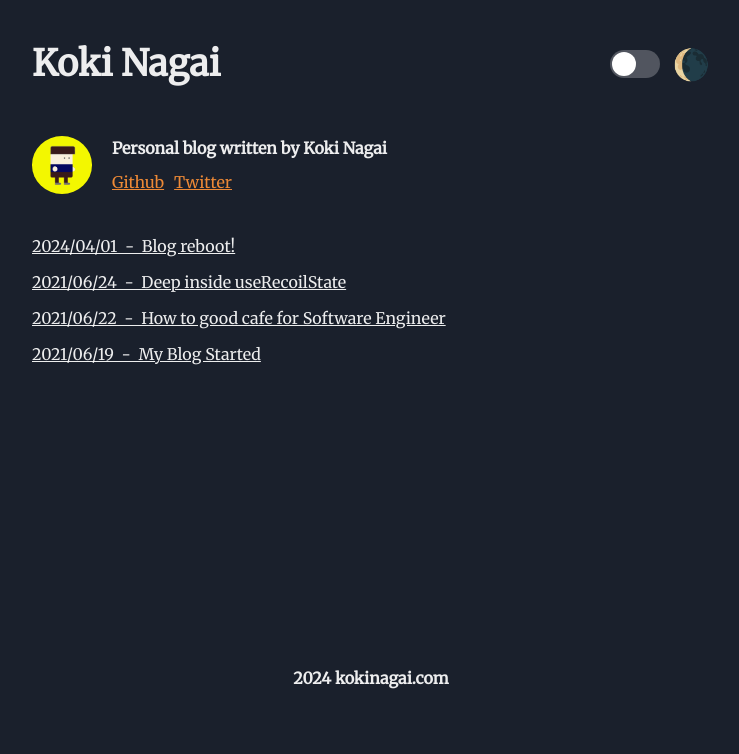
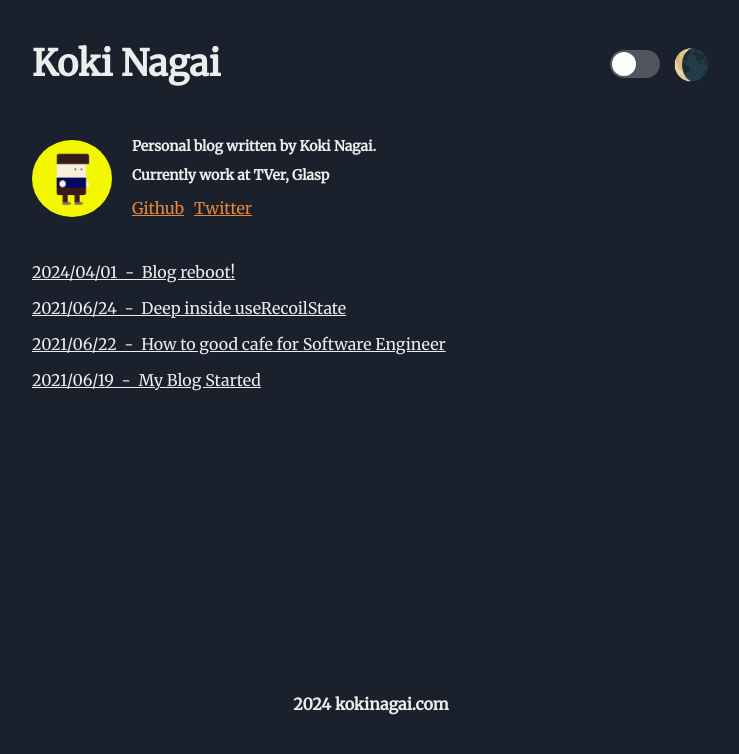
Before and after one commit to NagaiKoki/blog, a Next.js app: page / in a window 1280 px wide. Shown: the top 754 px of the page, without its empty margins (269-1008 px from the left). Built offline with nearby package versions, Linux system fonts and the light colour scheme.

Commit message:
refactor

```diff
--- a/src/components/domains/Articles/index.tsx
+++ b/src/components/article/ArticleContent/ArticleContent.tsx
@@ -1,6 +1,6 @@
 import { Heading } from '@chakra-ui/react';
-import { MarkdownRenderer } from '@/components/shared/Markdown/Renderer';
-import styles from './articles.module.css';
+import { MarkdownRenderer } from '@/components/markdown/Renderer';
+import styles from './articleContent.module.css';
 
 type Props = {
   title: string;
@@ -8,7 +8,7 @@ type Props = {
   createdAt: string;
 };
 
-export const Article = ({ title, content, createdAt }: Props) => {
+export const ArticleContent = ({ title, content, createdAt }: Props) => {
   return (
     <div>
       <header className={styles.Header}>
--- /dev/null
+++ b/src/components/article/article.module.css
@@ -0,0 +1,3 @@
+.Aside__Wrapper {
+  margin-top: 90px;
+}
--- a/src/components/layouts/Aside.tsx
+++ b/src/components/layouts/Aside.tsx
@@ -7,15 +7,18 @@ export const Aside = () => {
       <div className="Image__Wrapper">
         <img
           src="/kokiImage.png"
-          width="60"
-          height="60"
+          width="80"
+          height="80"
           alt="koki nagai icon"
           className="Profile__Image"
         />
       </div>
       <div>
-        <Text fontSize="md" fontWeight="bold" padding="0">
-          Personal blog written by Koki Nagai
+        <Text fontSize="14px" fontWeight="bold" padding="0" marginBottom="8px">
+          Personal blog written by Koki Nagai.
+        </Text>
+        <Text fontSize="14px" fontWeight="bold" padding="0">
+          Currently work at TVer, Glasp
         </Text>
         <Flex paddingTop="10px">
           <Text fontSize="md" marginRight="10px" padding="0">
--- a/src/pages/posts/1.tsx
+++ b/src/pages/posts/1.tsx
@@ -1,5 +1,5 @@
 import React from 'react';
-import { ArticleLayout } from '@/components/layouts/ArticleLayout';
+import { Article } from '@/components/article/Article';
 import { GetStaticProps } from 'next';
 import { getContent } from '@/utils/getContent';
 
@@ -13,5 +13,5 @@ export const getStaticProps: GetStaticProps = async () => {
 };
 
 export default function Component({ content }: { content: string }) {
-  return <ArticleLayout contentNumber={1} content={content} />;
+  return <Article contentNumber={1} content={content} />;
 }
--- a/src/pages/posts/2.tsx
+++ b/src/pages/posts/2.tsx
@@ -1,5 +1,5 @@
 import React from 'react';
-import { ArticleLayout } from '@/components/layouts/ArticleLayout';
+import { Article } from '@/components/article/Article';
 import { GetStaticProps } from 'next';
 import { getContent } from '@/utils/getContent';
 
@@ -13,5 +13,5 @@ export const getStaticProps: GetStaticProps = async () => {
 };
 
 export default function Component({ content }: { content: string }) {
-  return <ArticleLayout contentNumber={2} content={content} />;
+  return <Article contentNumber={2} content={content} />;
 }
--- a/src/pages/posts/3.tsx
+++ b/src/pages/posts/3.tsx
@@ -1,5 +1,5 @@
 import React from 'react';
-import { ArticleLayout } from '@/components/layouts/ArticleLayout';
+import { Article } from '@/components/article/Article';
 import { GetStaticProps } from 'next';
 import { getContent } from '@/utils/getContent';
 
@@ -13,5 +13,5 @@ export const getStaticProps: GetStaticProps = async () => {
 };
 
 export default function Component({ content }: { content: string }) {
-  return <ArticleLayout contentNumber={3} content={content} />;
+  return <Article contentNumber={3} content={content} />;
 }
--- a/src/pages/posts/4.tsx
+++ b/src/pages/posts/4.tsx
@@ -1,5 +1,5 @@
 import React from 'react';
-import { ArticleLayout } from '@/components/layouts/ArticleLayout';
+import { Article } from '@/components/article/Article';
 import { GetStaticProps } from 'next';
 import { getContent } from '@/utils/getContent';
 
@@ -13,5 +13,5 @@ export const getStaticProps: GetStaticProps = async () => {
 };
 
 export default function Component({ content }: { content: string }) {
-  return <ArticleLayout contentNumber={4} content={content} />;
+  return <Article contentNumber={4} content={content} />;
 }
```
Also changed, not shown: src/components/article/Article.tsx (renamed from src/components/layouts/ArticleLayout.tsx, +5 -12 lines), src/components/article/ArticleContent/articleContent.module.css (renamed from src/components/domains/Articles/articles.module.css), src/components/markdown/Renderer.tsx (renamed from src/components/shared/Markdown/Renderer.tsx), src/components/markdown/SyntaxHighlight.tsx (renamed from src/components/shared/Markdown/SyntaxHighlight.tsx).
